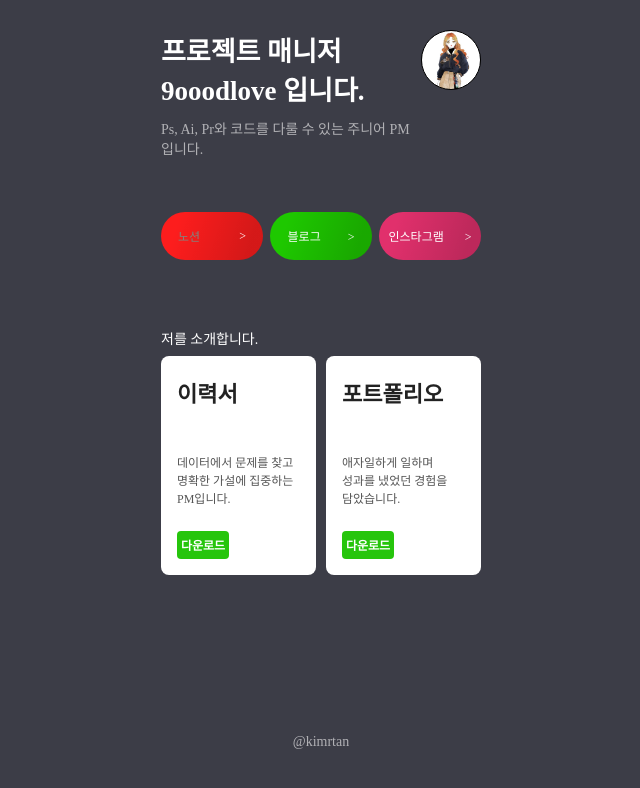
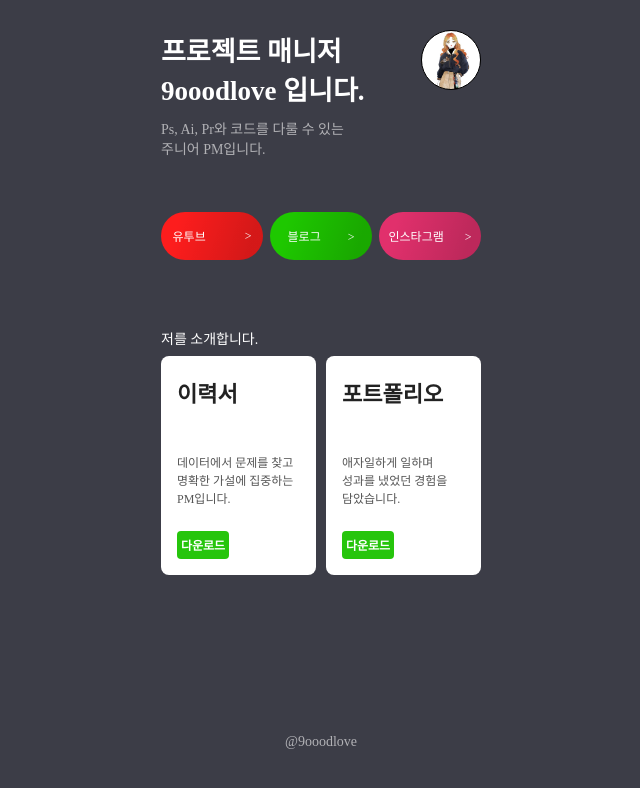
Before and after one commit to 9ooodLOVE/mypage, a plain HTML site: page index.html in a window 1280 px wide. Shown: the whole page, without its empty margins (319-959 px from the left). Drawn offline with Linux system fonts and the light colour scheme; a web font is replaced by a local one.

Commit message:
Update index.html
fix font color of youtube and correct copyright name.

```diff
--- a/index.html
+++ b/index.html
@@ -73,7 +73,7 @@
         }
         .youtube {
             background: linear-gradient(287.96deg, rgba(0, 0, 0, 0.16) 15.1%, rgba(0, 0, 0, 0) 83.32%), #FD1D1D;
-            color:#84827D;
+            color:#FFFFFF;
         }
         .blog {
             background: linear-gradient(287.96deg, rgba(0, 0, 0, 0.16) 15.1%, rgba(0, 0, 0, 0) 83.32%), #1EC800;
@@ -137,12 +137,12 @@
         <div class="pro">
             <div class="headcopy">
                 <h1 class="main">프로젝트 매니저<br>9ooodlove 입니다.</h1>
-                <p class="sub">Ps, Ai, Pr와 코드를 다룰 수 있는 주니어 PM입니다.</p>
+                <p class="sub">Ps, Ai, Pr와 코드를 다룰 수 있는<br>주니어 PM입니다.</p>
             </div>
             <div class="profile"></div>
         </div>
         <div class="minis">
-            <a class="youtube" target="_blank" href="https://www.youtube.com/channel/UC4_dPIsWOHqc-rDlh7ilWzA">노션             <span style="color:#FFFFFF">></span></a>
+            <a class="youtube" target="_blank" href="https://www.youtube.com/channel/UC4_dPIsWOHqc-rDlh7ilWzA">유투브             <span style="color:#FFFFFF">></span></a>
             <a class="blog" target="_blank" href="https://blog.naver.com/candy5170545">블로그         ></a>
             <a class="instagram" target="_blank" href="https://www.instagram.com/9oood.love.kim/">인스타그램       ></a>
         </div>
@@ -159,7 +159,7 @@
                 <div class="btn">다운로드</div>
             </a>
         </div>
-        <div style="color:#B1B1B5;font-size: 14px;background-position: center;background-size: cover;position: absolute;bottom: 50px;">@kimrtan</div>
+        <div style="color:#B1B1B5;font-size: 14px;background-position: center;background-size: cover;position: absolute;bottom: 50px;">@9ooodlove</div>
     </div>
 </body>
 </html>
```
